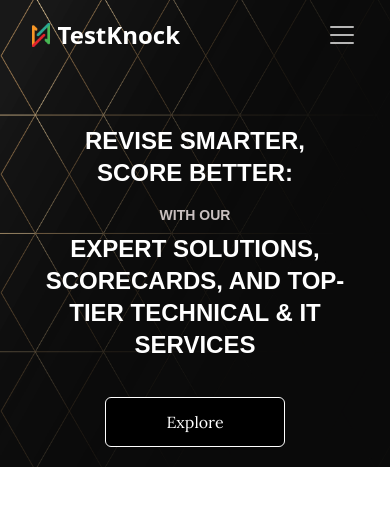
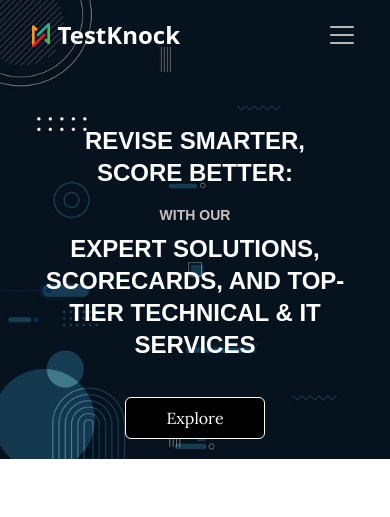
Before and after one commit to Team-Engineers/TestKnock-Technologies, a React (Create React App) app: page / in a window 390 px wide. Shown: the top 517 px of the page. Built offline with nearby package versions, Linux system fonts and the light colour scheme.

Commit message:
homeImage

```diff
--- a/src/Components/Banner/BannerHome.jsx
+++ b/src/Components/Banner/BannerHome.jsx
@@ -14,7 +14,7 @@ const BannerHome = () => {
         </div>
         <div className="flex justify-center items-center">
           <NavLink target="_blank" to="https://ourntamockpapers.com/">
-            <button className="bg-[black] border border-white hover:text-[gray] w-[180px] rounded-md font-medium mb-[5vw] my-9 py-3 text-white">
+            <button className="bg-[black] border border-white hover:text-[gray] sm:w-[180px] w-[140px] rounded-md font-medium mb-[5vw] my-9 py-2 sm:py-3 text-white">
               Explore
             </button>
           </NavLink>
--- a/src/Components/Banner/banner.css
+++ b/src/Components/Banner/banner.css
@@ -8,7 +8,7 @@
 }
 
 .bannerHome {
-  background-image: url("../../Assets/Images/background/homebackimage.jpg");
+  background-image: url("../../Assets/Images/background/homenew3.jpg");
   background-repeat: no-repeat;
   background-size: cover;
   text-transform: uppercase;
```
Also changed, not shown: src/Assets/Images/background/homenew3.jpg (added), src/Assets/Images/background/homenewbg.jpg (added).
